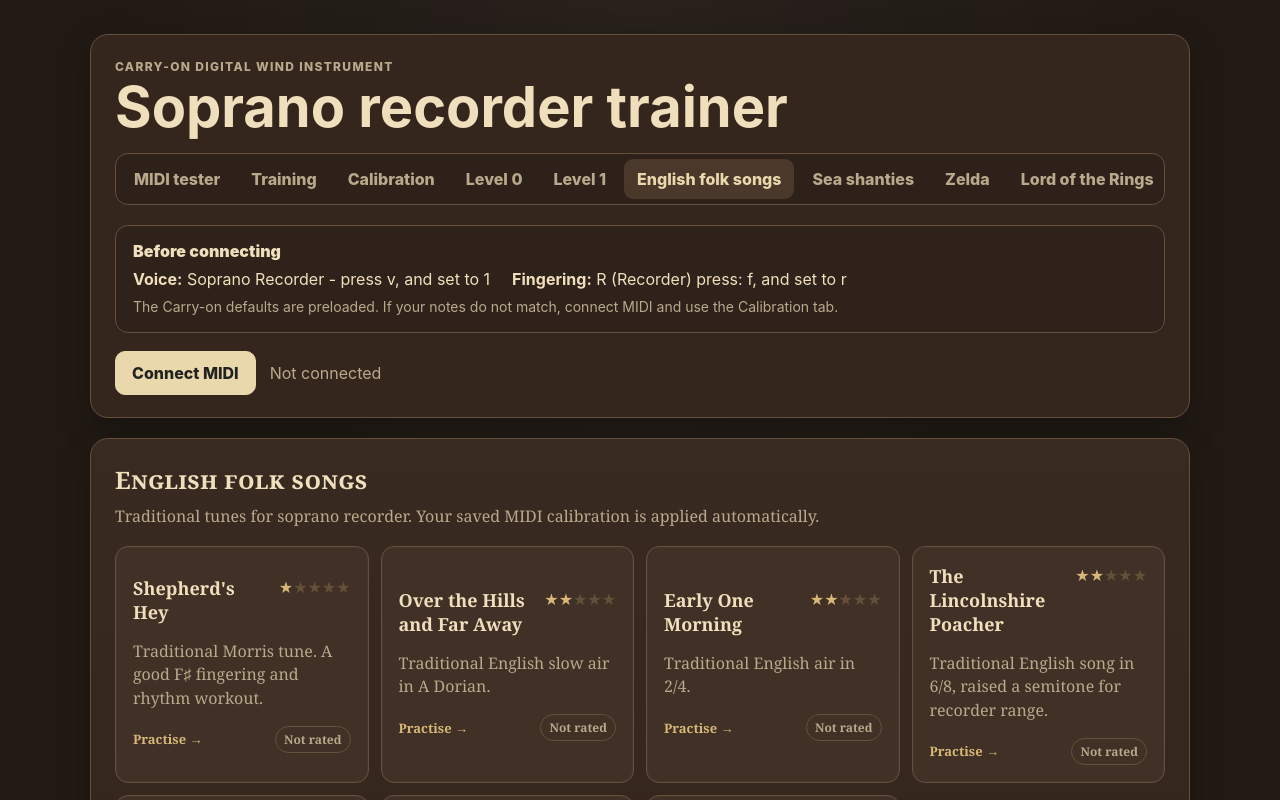
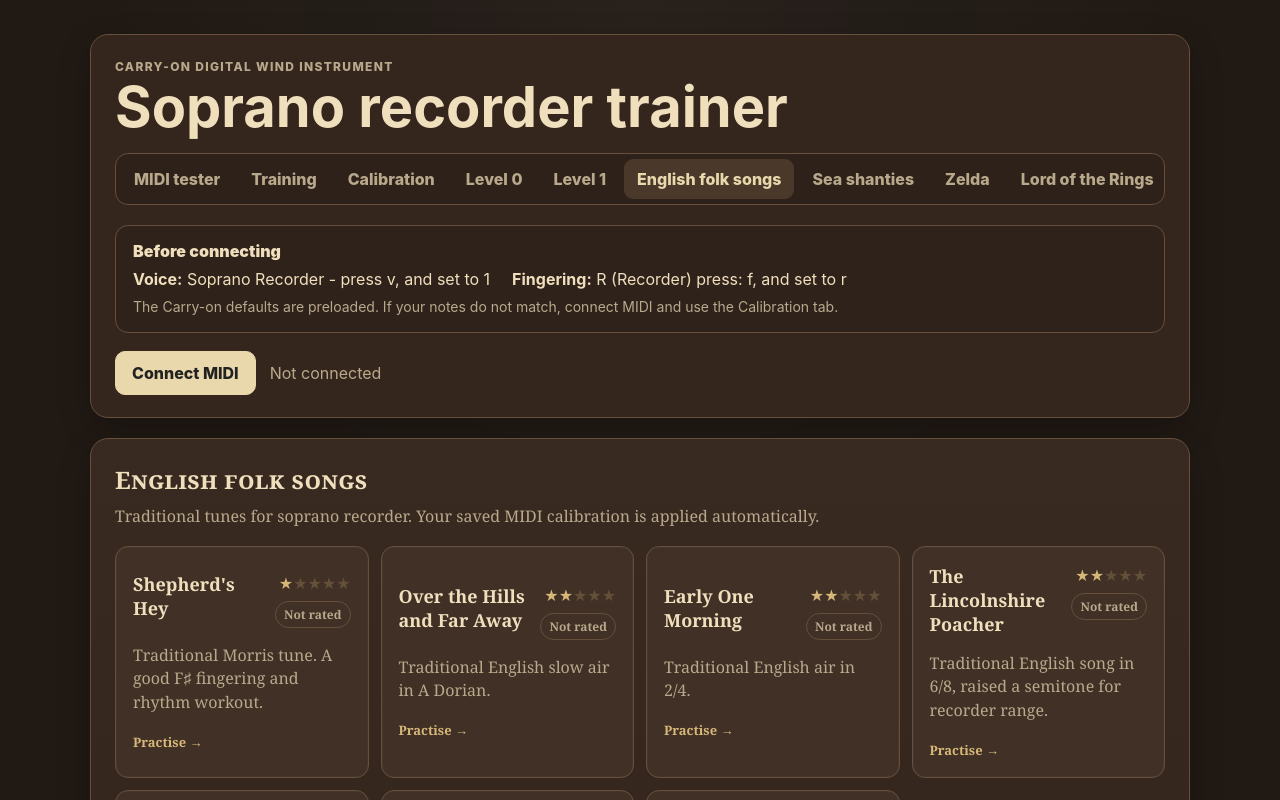
Before and after one commit to tomhughes87/Soprano-Recorder-Trainer, a React (Vite) app: page / in a window 1280 px wide. Both pictures are taken after a click on the button "English folk songs". Shown: the top 800 px of the page. Built offline with nearby package versions, Linux system fonts and the light colour scheme.

Commit message:
clear rating fixed

```diff
--- a/src/main.tsx
+++ b/src/main.tsx
@@ -41,6 +41,7 @@ import {
   type SongEvent,
 } from "./music/songTypes";
 import {
+  clearSongRating,
   loadSongRatings,
   saveSongResult,
   SONG_RATINGS_STORAGE_KEY,
@@ -117,6 +118,7 @@ function SongLibrary({
   onStart,
   section,
   ratings,
+  onClearRating,
 }: {
   songs: Song[];
   title: string;
@@ -124,6 +126,7 @@ function SongLibrary({
   onStart: (song: Song) => void;
   section: SongSection;
   ratings: SongRatings;
+  onClearRating: (songId: string) => void;
 }) {
   return (
     <section
@@ -153,34 +156,47 @@ function SongLibrary({
           const rating = ratings[song.id];
 
           return (
+            <div className="songCardShell" key={song.id}>
               <button
-              key={song.id}
                 className={`songCard ${song.playable ? "" : "comingSoon"}`}
                 onClick={() => onStart(song)}
                 disabled={!song.playable}
               >
                 <div className="songCardTop">
                   <strong>{song.title}</strong>
+                  <div className="songCardResult">
                     <Stars count={song.difficulty} />
-              </div>
-
-              <p>{song.description}</p>
-              <div className="songCardFooter">
-                <span className="songStatus">
-                  {song.playable ? "Practise →" : "Add melody tab"}
-                </span>
                     {rating ? (
                       <span
                         className="songGrade"
                         title={`${rating.attempts} completed attempt${rating.attempts === 1 ? "" : "s"}`}
                       >
-                    {rating.bestGrade} · {rating.bestPercentage}%
+                        Best {rating.bestGrade} · {rating.bestPercentage}%
                       </span>
                     ) : (
                       <span className="songGrade unrated">Not rated</span>
                     )}
                   </div>
+                </div>
+
+                <p>{song.description}</p>
+                <span className="songStatus">
+                  {song.playable ? "Practise →" : "Add melody tab"}
+                </span>
               </button>
+
+              {rating && (
+                <button
+                  type="button"
+                  className="clearSongRating"
+                  aria-label={`Clear saved rating for ${song.title}`}
+                  title="Clear saved rating"
+                  onClick={() => onClearRating(song.id)}
+                >
+                  <span aria-hidden="true">🗑</span>
+                </button>
+              )}
+            </div>
           );
         })}
       </div>
@@ -268,6 +284,10 @@ function App() {
     },
     [selectedSong],
   );
+
+  const clearSavedSongRating = (songId: string) => {
+    setSongRatings(clearSongRating(songId));
+  };
 
   const activeSongEvents: SongEvent[] = selectedSong
     ? selectedSongSection === "zelda"
@@ -1315,6 +1335,7 @@ function App() {
               onStart={(song) => startSong(song, "level0")}
               section="level0"
               ratings={songRatings}
+              onClearRating={clearSavedSongRating}
             />
           ))}
 
@@ -1329,6 +1350,7 @@ function App() {
               onStart={(song) => startSong(song, "level1")}
               section="level1"
               ratings={songRatings}
+              onClearRating={clearSavedSongRating}
             />
           ))}
 
@@ -1343,6 +1365,7 @@ function App() {
               onStart={(song) => startSong(song, "songs")}
               section="songs"
               ratings={songRatings}
+              onClearRating={clearSavedSongRating}
             />
           ))}
 
@@ -1357,6 +1380,7 @@ function App() {
               onStart={(song) => startSong(song, "shanties")}
               section="shanties"
               ratings={songRatings}
+              onClearRating={clearSavedSongRating}
             />
           ))}
 
@@ -1372,6 +1396,7 @@ function App() {
                 onStart={(song) => startSong(song, "zelda")}
                 section="zelda"
                 ratings={songRatings}
+                onClearRating={clearSavedSongRating}
               />
 
               <section className="panel noticeCard zeldaPanel">
@@ -1396,6 +1421,7 @@ function App() {
                 onStart={(song) => startSong(song, "lotr")}
                 section="lotr"
                 ratings={songRatings}
+                onClearRating={clearSavedSongRating}
               />
 
               <section className="panel noticeCard lotrPanel">
--- a/src/songRatings.ts
+++ b/src/songRatings.ts
@@ -68,4 +68,17 @@ export function saveSongResult(
   return next;
 }
 
+export function clearSongRating(songId: string): SongRatings {
+  const next = { ...loadSongRatings() };
+  delete next[songId];
+
+  try {
+    localStorage.setItem(STORAGE_KEY, JSON.stringify(next));
+  } catch {
+    // The in-memory result can still be cleared if storage is unavailable.
+  }
+
+  return next;
+}
+
 export const SONG_RATINGS_STORAGE_KEY = STORAGE_KEY;
--- a/src/styles.css
+++ b/src/styles.css
@@ -527,6 +527,8 @@ code {
 }
 
 .songCard {
+  width: 100%;
+  height: 100%;
   min-height: 150px;
   border: 1px solid var(--border);
   border-radius: 13px;
@@ -537,6 +539,11 @@ code {
   transition: transform .14s ease, border-color .14s ease, background .14s ease;
 }
 
+.songCardShell {
+  position: relative;
+  min-width: 0;
+}
+
 .songCard:hover:not(:disabled) {
   transform: translateY(-2px);
   border-color: var(--accent);
@@ -568,11 +575,11 @@ code {
   font-weight: 900;
 }
 
-.songCardFooter {
-  display: flex;
-  justify-content: space-between;
-  align-items: center;
-  gap: 12px;
+.songCardResult {
+  display: flex;
+  flex-direction: column;
+  align-items: flex-end;
+  gap: 7px;
 }
 
 .songGrade {
@@ -591,6 +598,31 @@ code {
   background: transparent;
   color: var(--muted);
   font-weight: 750;
+}
+
+.clearSongRating {
+  position: absolute;
+  right: 11px;
+  bottom: 9px;
+  z-index: 2;
+  display: grid;
+  width: 34px;
+  height: 34px;
+  padding: 0;
+  place-items: center;
+  border: 1px solid var(--border);
+  border-radius: 9px;
+  background: color-mix(in srgb, var(--panel-soft) 88%, #000000 12%);
+  color: var(--muted);
+  font-size: 15px;
+  line-height: 1;
+}
+
+.clearSongRating:hover,
+.clearSongRating:focus-visible {
+  border-color: var(--danger);
+  color: var(--danger);
+  transform: translateY(-1px);
 }
 
 .stars {
```
Lines whose indentation alone changed are shown as unchanged.
